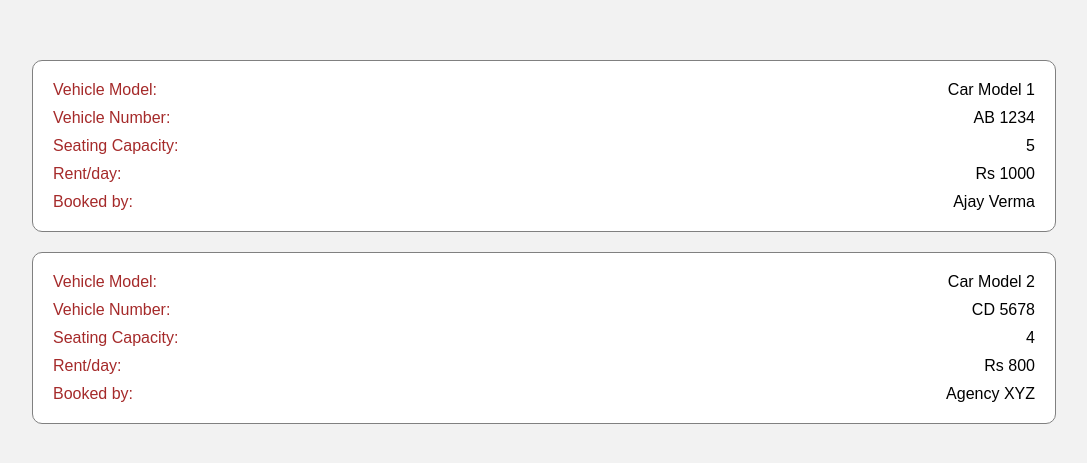
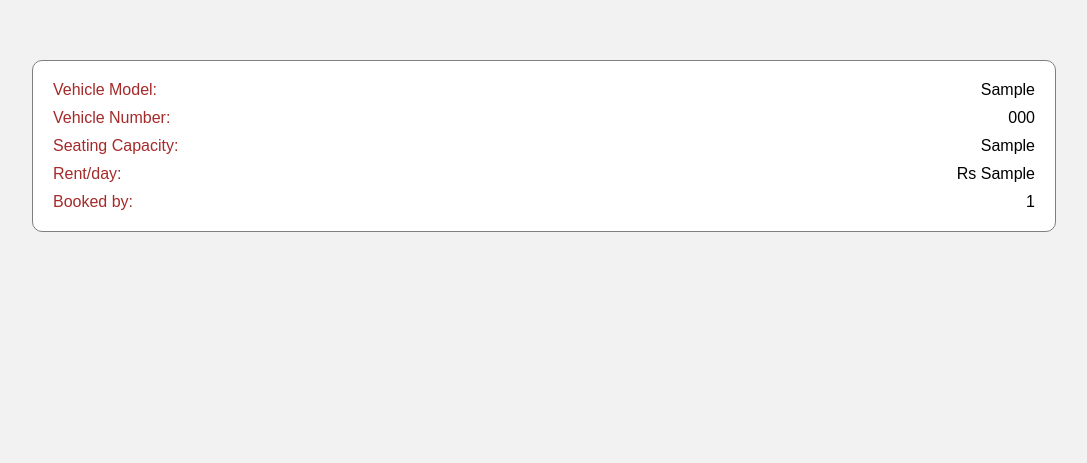
Before and after one commit to Pooja-Lohar25/carRental, a PHP site: page /cars/cars-booked.php in a window 1280 px wide. Shown: the part 90-553 px from the top of the page, without its empty margins (116-1203 px from the left). Run offline with PHP 8.4, Linux system fonts and the light colour scheme; the visitor is signed in with stand-in values (Sample User, id 1); tables that the repository leaves empty or names only in its code hold one stand-in row (values such as "Sample post").

Commit message:
view all cars, view booked cars

```diff
--- a/cars/cars-booked.php
+++ b/cars/cars-booked.php
@@ -1,8 +1,18 @@
 <?php
+include('../controllers/getcars.php');
+
+$allcars = [];
+while ($row = mysqli_fetch_assoc($cars)) {
+    $allcars[] = $row;
+}
+$bookedcars = [];
+$bookedcars = array_filter($allcars, function ($car) {
+    return $car['custid'] !== null;
+});
+if(count($bookedcars) == 0) {
+    $_SESSION['msg'] = "No cars booked";
+}
 include('../navbar.php');
-include('../controllers/dbconnect.php');
-
-
 ?>
 
 <head>
@@ -14,26 +24,9 @@ include('../controllers/dbconnect.php');
     <div class="booked-cars">
         <div class="cars-container">
             <?php
-            $cars = [
-                [
-                    'model' => 'Car Model 1',
-                    'number' => 'AB 1234',
-                    'capacity' => 5,
-                    'rent' => 1000,
-                    'booked_by' => 'Ajay Verma',
-                ],
-                [
-                    'model' => 'Car Model 2',
-                    'number' => 'CD 5678',
-                    'capacity' => 4,
-                    'rent' => 800,
-                    'booked_by' => 'Agency XYZ',
-                ],
-                // Add more cars as needed
-            ];
 
             // Loop through the car data and generate HTML for each car
-            foreach ($cars as $car) {
+            foreach ($bookedcars as $car) {
                 ?>
                 <div class="car-details">
                     <div class="details-grp">
@@ -55,10 +48,10 @@ include('../controllers/dbconnect.php');
                     <div class="details-grp">
                         <?php if ($isAgency): ?>
                             <label for="booked">Booked by:</label>
-                            <div><?= $car['booked_by'] ?></div>
+                            <div><?= $car['custid'] ?></div>
                         <?php else: ?>
                             <label for="booked">Booked from:</label>
-                            <div><?= $car['booked_by'] ?></div>
+                            <div><?= $car['agencyid'] ?></div>
                         <?php endif ?>
                     </div>
                 </div>
--- a/cars/cars.css
+++ b/cars/cars.css
@@ -63,6 +63,9 @@
     width: 50%;
 }
 
+.cap{
+    width: 150%;
+}
 
 .rent{
     color: #ff6600;
--- a/controllers/addagency.php
+++ b/controllers/addagency.php
@@ -1,6 +1,6 @@
 <?php
 include('dbconnect.php');
-session_start();
+
 $name = $_POST['username'];
 $contact = $_POST['contact'];
 $email = $_POST['mail'];
--- a/controllers/addcar.php
+++ b/controllers/addcar.php
@@ -1,6 +1,6 @@
 <?php
 include('dbconnect.php');
-session_start();
+
 
 
 $model = $_POST['model'];
--- a/controllers/addcust.php
+++ b/controllers/addcust.php
@@ -1,6 +1,6 @@
 <?php
 include('dbconnect.php');
-session_start();
+
 
 $name = $_POST['custname'];
 $contact = $_POST['contact'];
--- a/controllers/authuser.php
+++ b/controllers/authuser.php
@@ -1,6 +1,6 @@
 <?php
 include('dbconnect.php');
-session_start();
+
 
 
 $email = $_POST['mail'];
--- a/controllers/dbconnect.php
+++ b/controllers/dbconnect.php
@@ -11,5 +11,7 @@ $conn = new mysqli($servername, $username, $password, $database);
 if ($conn->connect_error) {
     die("Connection failed: " . $conn->connect_error);
 }
+error_reporting(E_ALL & ~E_NOTICE);
+session_start();
 
 ?>
--- /dev/null
+++ b/controllers/getcars.php
@@ -0,0 +1,24 @@
+<?php
+include('dbconnect.php');
+
+
+if($conn){
+
+    if($_SESSION['isagency']){
+        $agencyid = $_SESSION['agencyid'];
+        $query = "SELECT  * FROM `cars` where `agencyid` = '$agencyid' ";
+        $cars = mysqli_query($conn,$query);
+        if(mysqli_num_rows($cars)==0){
+            $_SESSION['msg'] = "No cars added";
+            exit();
+        }
+    }
+
+}
+else{
+    $_SESSION['error'] = "Couldnt connect to database";
+    exit();
+}
+
+
+?>
--- a/navbar.php
+++ b/navbar.php
@@ -1,4 +1,5 @@
 <?php
+    error_reporting(E_ALL & ~E_NOTICE);
     session_start();
     if(isset($_SESSION['islogin']))
         $isLogin = $_SESSION['islogin'];
```
Also changed, not shown: index.php (+14 -5 lines).
